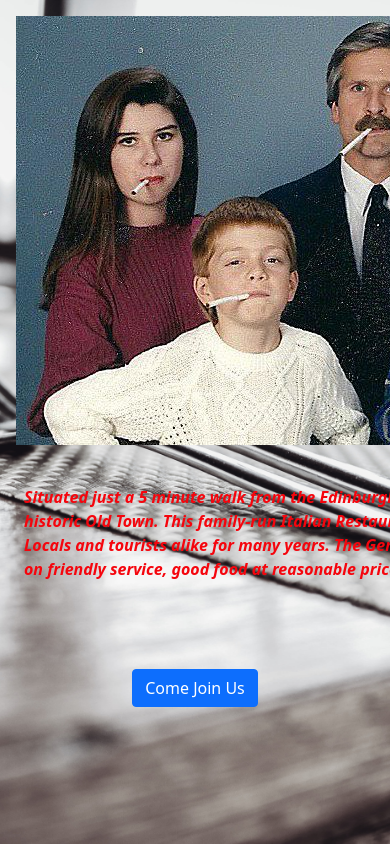
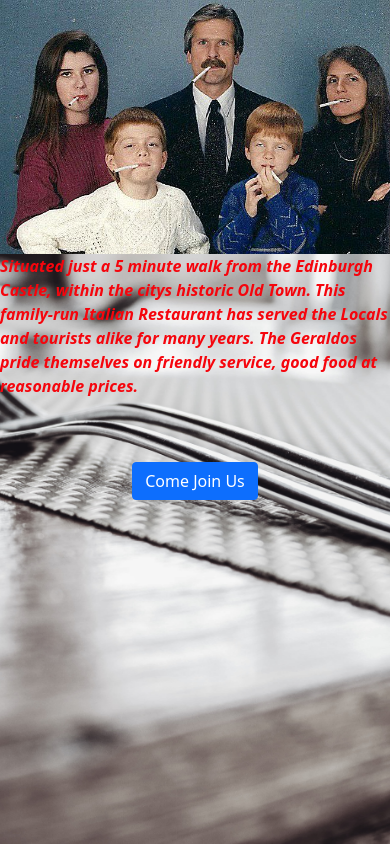
Before and after one commit to jamitag/portfolio-4-restaurant--booking, a Django app: page /about_us/ in a window 390 px wide; the page is wider, and only the part inside the window is pictured. Shown: the part 56-900 px from the top of that part. Run offline with Django 4.2, Linux system fonts and the light colour scheme; parts of the project's set-up code (start-up, migrations or seed data) failed here and were passed over; some libraries are stand-ins or nearby versions.

Commit message:
Link up resrevation button

```diff
--- a/templates/about_us.html
+++ b/templates/about_us.html
@@ -5,22 +5,30 @@
 {% load account %}
 
 {% user_display user as user_display %}
-
-<div class="p-3 text-center" style="width: 300px;">
-    <img src="/static/media/familyphot.png" alt="Geraldo family portrait">
+<div class="row">
+    <div class="col-md-4"></div>
+<div class="col-md-4">
+    <img src="/static/media/familyphot.png" alt="Geraldo family portrait" style="width: 100%;">
+</div>
+<div class="col-md-4"></div>
 </div>
 
-<div class="margin-md p-4 mx-auto" style="width: 600px;">
+<div class="row">
+    <div class="col-md-4"></div>
+<div class="col-md-4">
     <p style="font-weight: bold; font-style: italic; color:hsl(358, 96%, 49%)">Situated just a 5 minute walk from the Edinburgh Castle, within the citys historic Old Town.
        This family-run Italian Restaurant has served the Locals and tourists alike for many years.
        The Geraldos pride themselves on friendly service, good food at reasonable prices.</p>
 </div>
+<div class="col-md-4"></div>
+</div>
 
 <div class="text-center">
-    <button type="button" class="btn btn-primary m-5 mx-auto" onclick="{% url 'Reservations' %}">
-    <!-- <a href="{% url 'Reservations' %}">Come Join Us</a> -->
-    Come Join Us
-    </button>
+    {% if user.is_authenticated %}
+<a class="btn btn-primary m-5 mx-auto" href= "{% url 'Reservations' %}">Come Join Us</a>
+{% else %}
+<a class="btn btn-primary m-5 mx-auto" href= "/accounts/login">Come Join Us</a>
+{% endif %}
 </div>
 
 {% endblock content %}
--- a/templates/base.html
+++ b/templates/base.html
@@ -35,7 +35,7 @@
               {% if user.is_authenticated %}
                 <a class="nav-link" href="{% url 'Reservations' %}">Reservations</a>
               {% else %}
-                <a class="nav-link" href="accounts/login">Reservations</a>
+                <a class="nav-link" href="/accounts/login">Reservations</a>
               {% endif %}
             </li>
           </ul>
```
